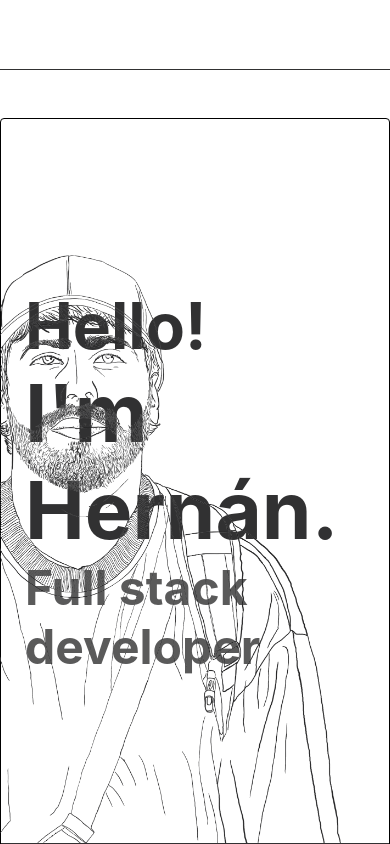
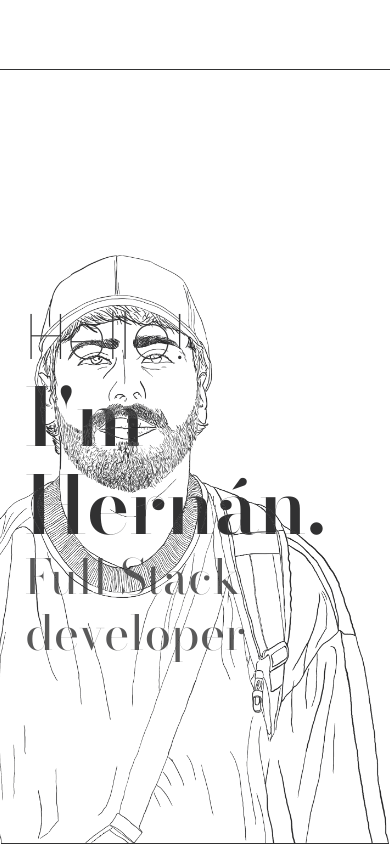
Before and after one commit to hfjuarez/hfjuarez, a Next.js app: page / in a window 390 px wide. Shown: the top 844 px of the page. Built offline with nearby package versions, Linux system fonts and the light colour scheme.

Commit message:
responsive header

```diff
--- a/components/global/Header.tsx
+++ b/components/global/Header.tsx
@@ -8,7 +8,7 @@ export default class Header extends Component {
         <div className="title">
           <h2 className="m-0">Hello!</h2>
           <h1 className="m-0">I&apos;m Hernán.</h1>
-          <h3 className="m-0 op-8">Full stack developer</h3>
+          <h3 className="m-0 op-8">Full Stack developer</h3>
         </div>
         <div className={styles['profile-img']}>
           <picture>
--- a/components/global/Navbar.tsx
+++ b/components/global/Navbar.tsx
@@ -24,7 +24,7 @@ export default class index extends Component<{}, State> {
     return (
       <div className={styles.navbar}>
         <div className={styles["navbar-content"]}>
-          <p style={showElement(this.state.showTitle)}>Herni</p>
+          <h6 className="op-8" style={showElement(this.state.showTitle)}>Hernán.</h6>
         </div>
       </div>
     );
--- a/styles/Header.module.css
+++ b/styles/Header.module.css
@@ -6,7 +6,6 @@
   position: relative;
   padding-inline: 1.5rem;
 }
-
 .profile-img picture img {
   position: absolute;
   bottom: 0;
@@ -14,3 +13,30 @@
   width: 34rem;
   height: auto;
 }
+@media only screen and (max-device-width: 64rem) {
+  .profile-img picture img {
+    right: 0rem;
+  }
+}
+@media only screen and (max-device-width: 40rem) {
+  .header {
+    justify-content: flex-start;
+  }
+  .header h2 {
+    font-size: 2.5rem;
+    line-height: 3rem;
+  }
+  .header h1 {
+    font-size: 3.5rem;
+    line-height: 4rem;
+  }
+  .header h3 {
+    font-size: 2rem;
+    line-height: 2.5rem;
+  }
+  }
+@media only screen and (max-device-width: 34rem) {
+  .profile-img picture img {
+    width: 100%;
+  }
+}
--- a/styles/Navbar.module.css
+++ b/styles/Navbar.module.css
@@ -21,6 +21,6 @@
 @media (prefers-color-scheme: dark) {
   .navbar {
     background-color: #262627e6;
-    border-bottom-color: black;
+    border-bottom-color: white;
   }
 }
--- a/styles/globals.css
+++ b/styles/globals.css
@@ -1,9 +1,9 @@
+@import url("https://fonts.googleapis.com/css2?family=Bodoni+Moda:ital,opsz,wght@0,6..96,400;0,6..96,600;1,6..96,400&family=Lato&family=Poppins:wght@100;200;300;500&display=swap");
 html,
 body {
   padding: 0;
   margin: 0;
-  font-family: -apple-system, BlinkMacSystemFont, Segoe UI, Roboto, Oxygen,
-    Ubuntu, Cantarell, Fira Sans, Droid Sans, Helvetica Neue, sans-serif;
+  font-family: "Bodoni Moda";
   background-color: #ffffff;
   transition: 1s;
 }
@@ -18,15 +18,22 @@ h6 {
 }
 
 h1 {
+  font-weight: 600;
   font-size: 5rem;
+  line-height: 5.5rem;
 }
 
 h2 {
+  font-weight: 100;
+  font-family: "Poppins";
   font-size: 4rem;
+  line-height: 4.5rem;
 }
 
 h3 {
   font-size: 3rem;
+  font-weight: 400;
+  line-height: 3.5rem;
 }
 
 h4 {
@@ -35,6 +42,9 @@ h4 {
 
 h5 {
   font-size: 2rem;
+}
+h6 {
+  font-size: 1.5rem;
 }
 
 .op-2 {
@@ -88,7 +98,6 @@ a {
 .divider {
   border-top: 1px solid #313132;
 }
-
 @media (prefers-color-scheme: dark) {
   html {
     color-scheme: dark;
@@ -105,7 +114,15 @@ a {
   h6 {
     color: #ffffff;
   }
+  .container {
+    border-color: white;
+  }
   .divider {
-    border-top-color: #000;
+    border-top-color: white;
   }
 }
+@media only screen and (max-device-width: 64rem) {
+  .container {
+    border-color: transparent;
+  }
+}
```
